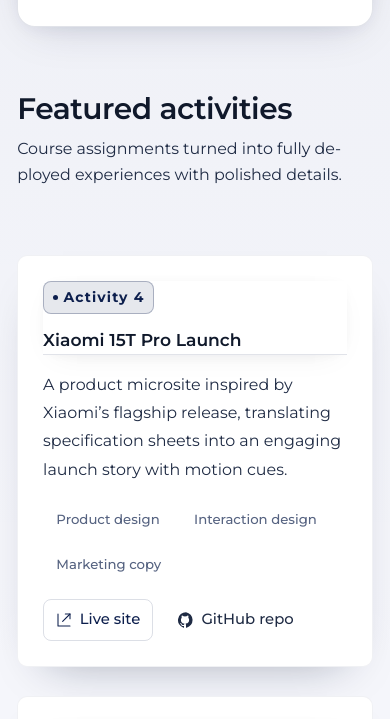
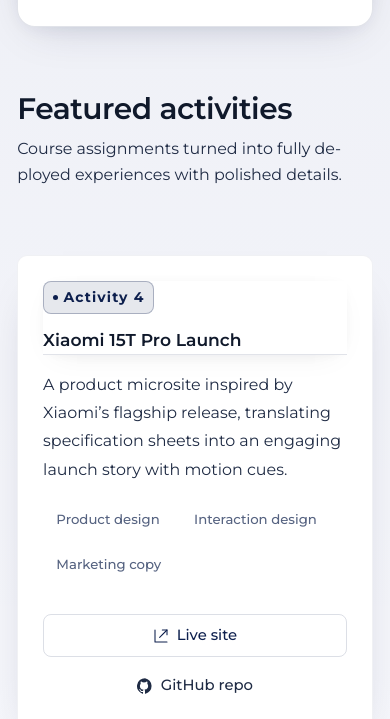
Before and after one commit to GaveAnOreo/GaveAnOreo.github.io, a plain HTML site: page activities.html in a window 390 px wide. Shown: the part 889-1608 px from the top of the page. Drawn offline with Linux system fonts and the light colour scheme.

Commit message:
Enhance layout and responsiveness of activities and skills sections; refine card styles and media queries

```diff
--- a/activities.css
+++ b/activities.css
@@ -19,6 +19,20 @@ main {
     grid-template-columns: repeat(auto-fit, minmax(220px, 1fr));
 }
 
+.activities-grid {
+    /* Keep action buttons side-by-side where space allows (two-column layout)
+       and only stack on very narrow screens. */
+    .activity-links {
+        gap: 0.5rem;
+        align-items: center;
+        margin-top: 1rem;
+        display: flex;
+        flex-wrap: wrap;
+        justify-content: flex-start;
+    }
+    align-items: stretch;
+}
+
 .activities-grid .info-card {
     display: flex;
     flex-direction: column;
@@ -29,7 +43,56 @@ main {
     border-radius: 10px;
     box-shadow: var(--shadow);
     transition: transform 180ms ease, box-shadow 180ms ease;
-    min-height: 220px;
+    /* allow cards to grow naturally so long descriptions are fully visible */
+    min-height: auto;
+    overflow: visible;
+    /* allow equal-height columns in the grid while content can still expand */
+    flex: 1 1 auto;
+}
+
+.activities-grid .info-card:hover {
+    transform: translateY(-6px);
+    box-shadow: var(--shadow-strong);
+}
+
+@import url('./style.css');
+
+main {
+    gap: 4rem;
+}
+
+.activities-hero .hero-wrapper {
+    max-width: 640px;
+}
+
+.activities {
+    display: grid;
+    gap: 2.75rem;
+}
+
+.activities-grid {
+    display: grid;
+    gap: 1.85rem;
+    grid-template-columns: repeat(auto-fit, minmax(220px, 1fr));
+}
+
+.activities-grid {
+    align-items: stretch;
+}
+
+.activities-grid .info-card {
+    display: flex;
+    flex-direction: column;
+    gap: 1rem;
+    padding: var(--card-padding);
+    background: var(--surface);
+    border: 1px solid var(--surface-muted);
+    border-radius: 10px;
+    box-shadow: var(--shadow);
+    transition: transform 180ms ease, box-shadow 180ms ease;
+    min-height: auto;
+    overflow: visible;
+    flex: 1 1 auto;
 }
 
 .activities-grid .info-card:hover {
@@ -38,32 +101,31 @@ main {
 }
 
 .activities-grid .activity-header {
-    /* keep badge and title together on one line where possible */
     display: flex;
     align-items: center;
     gap: 0.75rem;
-    flex-wrap: nowrap; /* prevent badge from wrapping after links */
+    flex-wrap: nowrap;
 }
 
-/* Make the title flexible so it can shrink and wrap inside the card */
 .activity-header h3 {
     font-size: 1.35rem;
-    margin: 0; /* ensure no extra top/bottom spacing */
-    flex: 1 1 auto; /* allow the title to grow/shrink */
-    min-width: 0; /* essential for flex children to truncate correctly */
+    margin: 0;
+    flex: 1 1 auto;
+    min-width: 0;
 }
 
-/* limit title to two lines with graceful truncation on wider screens */
 .activity-header h3 {
     display: -webkit-box;
-    -webkit-line-clamp: 2;
+    -webkit-line-clamp: 3;
+    line-clamp: 3;
     -webkit-box-orient: vertical;
     overflow: hidden;
+    word-break: break-word;
+    hyphens: auto;
 }
 
 .activities-grid .activity-header .badge {
     max-width: 120px;
-    /* ensure badge appears inline with title and doesn't get moved by global rules */
     display: inline-flex;
     align-items: center;
     justify-content: center;
@@ -78,18 +140,17 @@ main {
     color: var(--accent, #0d1f4d);
     font-weight: 700;
     box-sizing: border-box;
-    text-transform: none; /* override global uppercase */
-    flex: 0 0 auto; /* keep badge size independent from the title */
+    text-transform: none;
+    flex: 0 0 auto;
 }
 
-/* Small-screen adjustments: stack badge above title when necessary and reduce sizes */
 @media (max-width: 520px) {
     .activity-header {
         align-items: flex-start;
     }
 
     .badge {
-        max-width: 140px; /* allow slightly wider badge on narrow screens so it can wrap if needed */
+        max-width: 140px;
         font-size: 0.88em;
         padding: 0.2em 0.5em;
     }
@@ -97,6 +158,37 @@ main {
     .activity-header h3 {
         font-size: 1.1rem;
         width: 100%;
+    }
+}
+
+@media (max-width: 720px) {
+    .activity-header h3 {
+        -webkit-line-clamp: unset;
+        line-clamp: unset;
+        display: block;
+        overflow: visible;
+    }
+
+    .activity-links {
+        gap: 0.5rem;
+        align-items: center;
+        margin-top: 1rem;
+        display: flex;
+        flex-wrap: wrap;
+        justify-content: flex-start;
+    }
+
+    .activity-links .btn {
+        flex: 1 1 48%;
+        min-width: 140px;
+        justify-content: center;
+    }
+}
+
+@media (max-width: 420px) {
+    .activity-links .btn {
+        flex: 1 1 100%;
+        min-width: 0;
     }
 }
 
@@ -108,7 +200,7 @@ main {
     display: flex;
     flex-wrap: wrap;
     gap: 0.75rem;
-    margin-top: auto; /* push links to the bottom of the card */
+    margin-top: auto;
 }
 
 .tag-list {
@@ -126,7 +218,6 @@ main {
     background: transparent;
 }
 
-/* Button / link improvements */
 .btn {
     display: inline-flex;
     align-items: center;
@@ -159,7 +250,6 @@ main {
     outline-offset: 2px;
 }
 
-/* Badge styling refinement */
 .badge {
     display: inline-flex;
     align-items: center;
@@ -167,7 +257,7 @@ main {
     min-width: 56px;
     padding: 0.25em 0.6em;
     font-size: 0.9em;
-    border-radius: 8px; /* semi-rounded to match site design */
+    border-radius: 8px;
     background: var(--pill-bg, rgba(13,31,77,0.06));
     border: 1px solid var(--pill-border, rgba(13,31,77,0.12));
     color: var(--accent, #0d1f4d);
@@ -175,13 +265,12 @@ main {
     box-sizing: border-box;
 }
 
-/* On small screens stack badge above title for clarity */
 @media (max-width: 520px) {
     .activities-grid .activity-header {
         flex-direction: column;
         align-items: flex-start;
         gap: 0.35rem;
-        flex-wrap: wrap; /* allow stacking on small screens */
+        flex-wrap: wrap;
     }
 
     .badge {
@@ -195,7 +284,6 @@ main {
     }
 }
 
-/* Slightly larger grid on wide screens for balance */
 @media (min-width: 1100px) {
     .activities-grid {
         grid-template-columns: repeat(3, 1fr);
--- a/skills.css
+++ b/skills.css
@@ -22,7 +22,7 @@ main {
     padding: var(--card-padding);
     background: var(--surface);
     border: 1px solid var(--surface-muted);
-    border-radius: 10px; /* match site semi-rounded corners */
+    border-radius: 10px;
     box-shadow: var(--shadow);
     transition: transform 180ms ease, box-shadow 180ms ease;
 }
@@ -45,7 +45,7 @@ main {
     gap: 0.4rem;
     padding: 1rem 1.15rem;
     border: 1px solid var(--border);
-    border-radius: 10px; /* semi-rounded to match other cards */
+    border-radius: 10px;
     background: var(--surface);
     min-height: 84px;
     align-content: start;
--- a/style.css
+++ b/style.css
@@ -75,6 +75,22 @@ body[data-theme="dark"] {
     min-width: 0;
 }
 
+img,
+picture,
+video,
+svg {
+    max-width: 100%;
+    height: auto;
+    display: block;
+}
+
+.btn,
+button,
+a {
+    -webkit-tap-highlight-color: rgba(0,0,0,0);
+    touch-action: manipulation;
+}
+
 html {
     font-size: 17px;
     text-rendering: optimizeLegibility;
```
